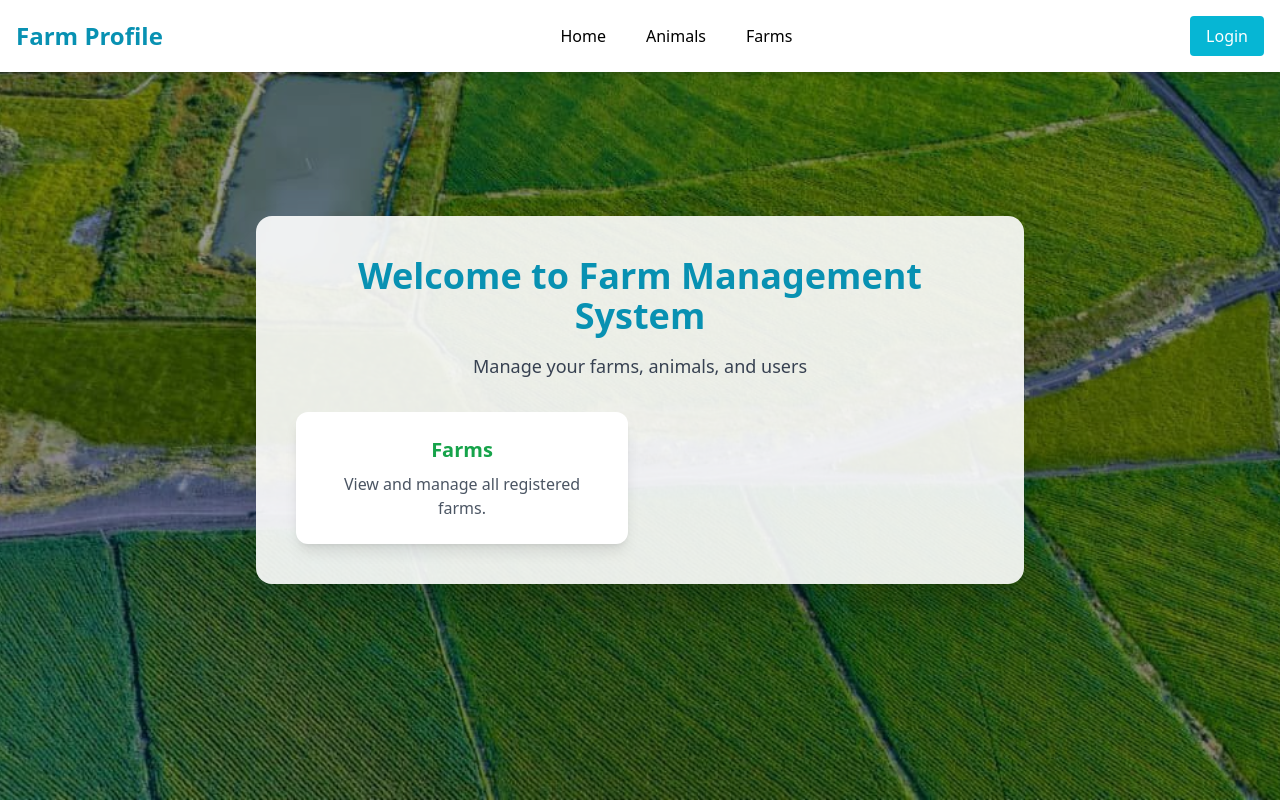
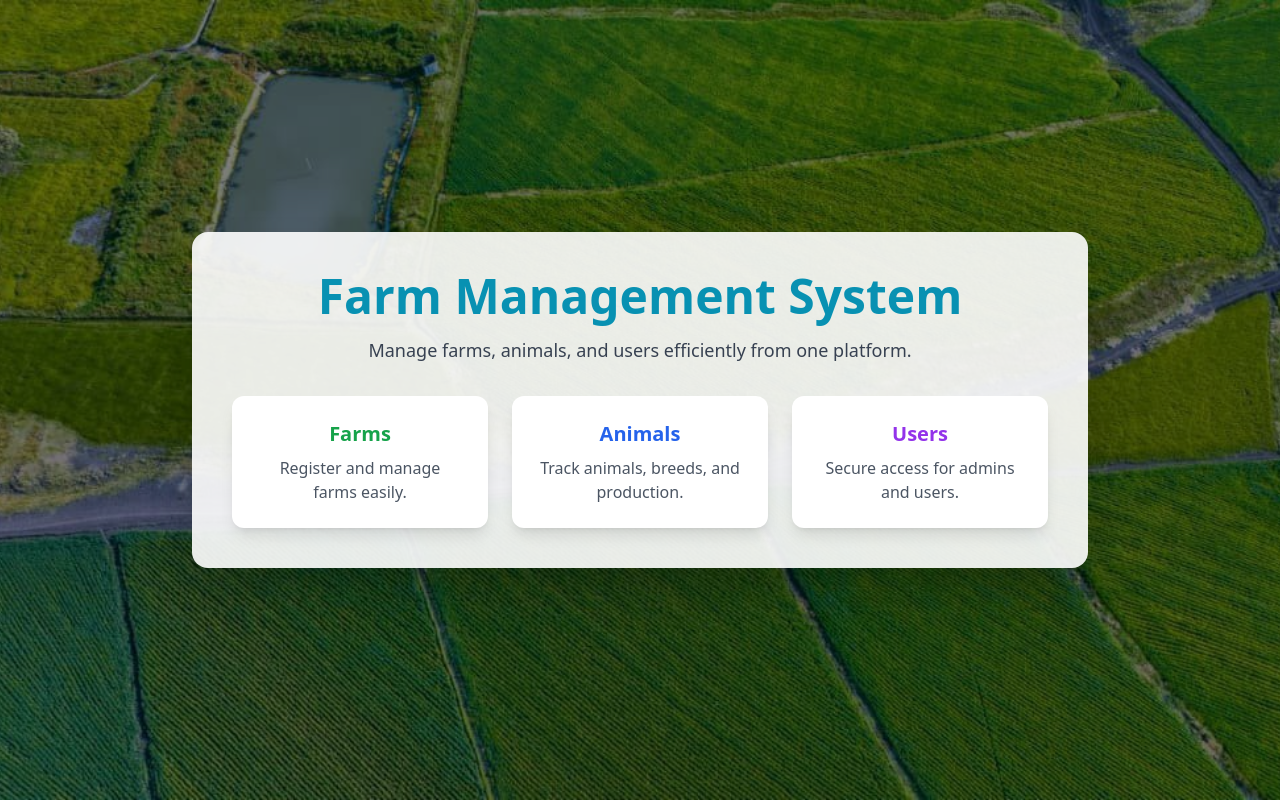
Before and after one commit to dany977/final_aau_frontends, a React (Vite) app: page / in a window 1280 px wide. Shown: the top 802 px of the page. Built offline with nearby package versions, Linux system fonts and the light colour scheme.

Commit message:
Add footer with news and copyright

```diff
--- a/src/App.jsx
+++ b/src/App.jsx
@@ -1,34 +1,18 @@
 import React from "react";
 import { BrowserRouter as Router, Routes, Route } from "react-router-dom";
-
-import Navbar from "./components/Navbar";
+import Home from "./pages/Home";
 import Footer from "./components/Footer";
-
-import Home from "./pages/Home";
-import Login from "./pages/Login";
-import Animals from "./pages/Animals";
-import AnimalDetail from "./pages/AnimalDetail";
-import Farms from "./pages/Farms";
 
 function App() {
   return (
     <Router>
       <div className="flex flex-col min-h-screen">
-        {/* Navbar */}
-        <Navbar />
-
-        {/* Main content */}
         <main className="flex-grow">
           <Routes>
             <Route path="/" element={<Home />} />
-            <Route path="/login" element={<Login />} />
-            <Route path="/animals" element={<Animals />} />
-            <Route path="/animals/:id" element={<AnimalDetail />} />
-            <Route path="/farms" element={<Farms />} />
           </Routes>
         </main>
 
-        {/* Footer */}
         <Footer />
       </div>
     </Router>
--- a/src/components/Footer.jsx
+++ b/src/components/Footer.jsx
@@ -39,7 +39,6 @@ export default function Footer() {
 
       </div>
 
-      {/* Copyright */}
       <div className="border-t border-gray-700 text-center py-4 text-sm">
         © {new Date().getFullYear()} Farm Profile. All rights reserved.
       </div>
--- a/src/pages/Home.jsx
+++ b/src/pages/Home.jsx
@@ -4,46 +4,61 @@ import { motion } from "framer-motion";
 export default function Home() {
   return (
     <div
-      className="relative w-full h-screen bg-cover bg-center bg-no-repeat flex items-center justify-center px-6"
+      className="relative w-full min-h-screen bg-cover bg-center bg-no-repeat flex items-center justify-center px-6"
       style={{
         backgroundImage: "url('/image2.jpg')",
       }}
     >
-      {/* Background overlay */}
-      <div className="absolute inset-0 bg-black bg-opacity-40"></div>
+      {/* Overlay */}
+      <div className="absolute inset-0 bg-black bg-opacity-50"></div>
 
+      {/* Content */}
       <motion.div
-        initial={{ opacity: 0, y: 50 }}
+        initial={{ opacity: 0, y: 60 }}
         animate={{ opacity: 1, y: 0 }}
         transition={{ duration: 0.8 }}
-        className="relative text-center max-w-3xl bg-white bg-opacity-90 p-10 rounded-2xl shadow-2xl"
+        className="relative z-10 text-center max-w-4xl bg-white bg-opacity-90 p-10 rounded-2xl shadow-2xl"
       >
-        <h1 className="text-4xl font-bold text-cyan-600 mb-4">
-          Welcome to Farm Management System
+        <h1 className="text-4xl md:text-5xl font-bold text-cyan-600 mb-4">
+          Farm Management System
         </h1>
 
         <p className="text-gray-700 text-lg mb-8">
-          Manage your farms, animals, and users
+          Manage farms, animals, and users efficiently from one platform.
         </p>
 
-        {/* Cards Section */}
-        <motion.div
-          className="grid grid-cols-1 md:grid-cols-2 gap-6 mt-8"
-          initial={{ opacity: 0 }}
-          animate={{ opacity: 1 }}
-          transition={{ delay: 0.5, duration: 0.8 }}
-        >
-          {/* Example Card */}
+        {/* Visible Cards */}
+        <div className="grid grid-cols-1 md:grid-cols-3 gap-6 mt-8">
           <motion.div
             whileHover={{ scale: 1.05 }}
-            className="p-6 bg-white rounded-xl shadow-lg hover:shadow-xl transition"
+            className="p-6 bg-white rounded-xl shadow-lg"
           >
             <h2 className="text-xl font-bold text-green-600">Farms</h2>
             <p className="text-gray-600 mt-2">
-              View and manage all registered farms.
+              Register and manage farms easily.
             </p>
           </motion.div>
-        </motion.div>
+
+          <motion.div
+            whileHover={{ scale: 1.05 }}
+            className="p-6 bg-white rounded-xl shadow-lg"
+          >
+            <h2 className="text-xl font-bold text-blue-600">Animals</h2>
+            <p className="text-gray-600 mt-2">
+              Track animals, breeds, and production.
+            </p>
+          </motion.div>
+
+          <motion.div
+            whileHover={{ scale: 1.05 }}
+            className="p-6 bg-white rounded-xl shadow-lg"
+          >
+            <h2 className="text-xl font-bold text-purple-600">Users</h2>
+            <p className="text-gray-600 mt-2">
+              Secure access for admins and users.
+            </p>
+          </motion.div>
+        </div>
       </motion.div>
     </div>
   );
```
